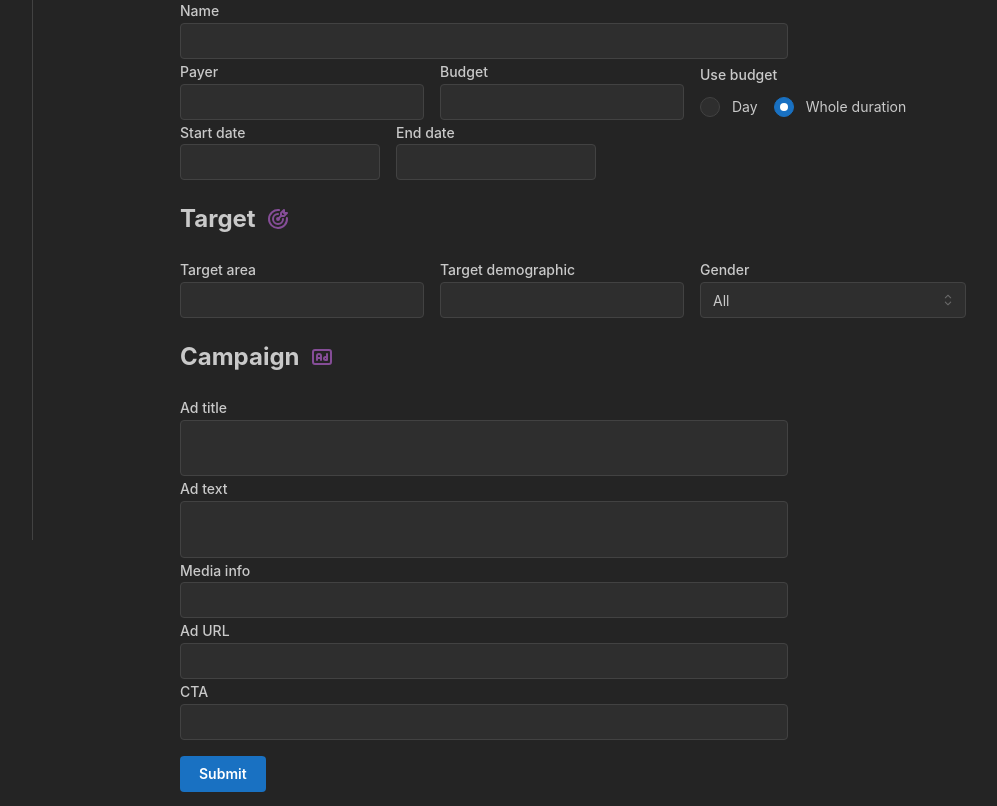
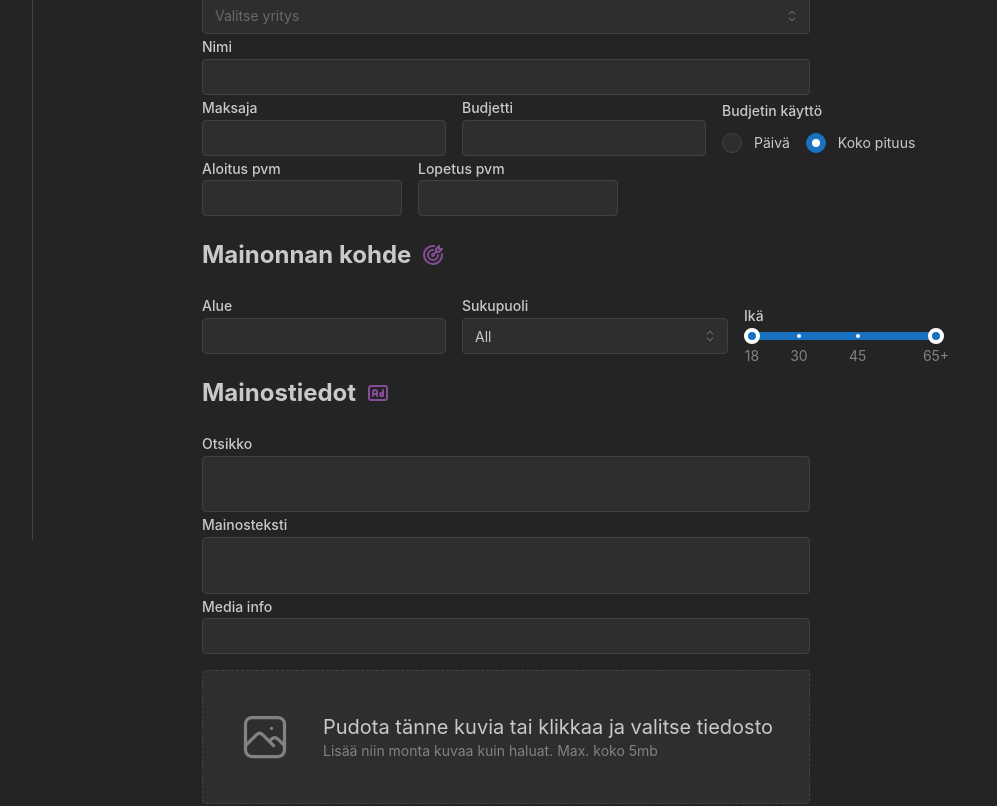
Before and after one commit to tammenterho/Markku, a React (Vite) app in the folder client/: page /new in a window 1280 px wide. Shown: the part 260-1066 px from the top of the page, without its empty margins (167-1164 px from the left). Built offline with nearby package versions, Linux system fonts and the light colour scheme.

Commit message:
dragdrop, ad/post/, cta, age slider, validat form

```diff
--- a/client/package.json
+++ b/client/package.json
@@ -22,6 +22,8 @@
     "@tabler/icons-react": "^3.36.1",
     "axios": "^1.13.2",
     "dayjs": "^1.11.19",
+    "install": "^0.13.0",
+    "npm": "^11.8.0",
     "react": "^19.1.1",
     "react-dom": "^19.1.1",
     "react-router": "^7.13.0",
--- a/client/src/components/CreateCampaign.tsx
+++ b/client/src/components/CreateCampaign.tsx
@@ -8,25 +8,87 @@ import {
   TextInput,
   Title,
   Center,
+  RangeSlider,
+  Input,
+  Text,
+  SimpleGrid,
+  Image,
+  ActionIcon,
 } from "@mantine/core";
+import { Dropzone, IMAGE_MIME_TYPE } from "@mantine/dropzone";
 import { useForm } from "@mantine/form";
 import { DatePickerInput } from "@mantine/dates";
 import axios from "axios";
 import { useNavigate } from "react-router-dom";
+import { useState } from "react";
 import {
   IconAd,
   IconBuildingSkyscraper,
+  IconPhoto,
   IconTargetArrow,
+  IconUpload,
+  IconX,
 } from "@tabler/icons-react";
 
 const companyData = ["Yritys A", "Yritys B", "Yritys C"];
-const genders = ["All", "Female", "Male"];
+const genders = ["All", "Nainen", "Mies"];
+const ctas = [
+  "Pyydä tarjous",
+  "Hae nyt",
+  "Varaa nyt",
+  "Ota meihin yhteyttä",
+  "Lataa",
+  "Tartu tarjoukseen",
+  "Hanki markkinointeja",
+  "Hae esitysajat",
+  "Lue lisää",
+  "Kuuntele nyt",
+  "Tilaa nyt",
+  "Hanki käyttöoikeus",
+  "Varaa aika",
+  "Näytä ruokalista",
+  "Tilaa päivitykset",
+  "Osta nyt",
+  "Rekisteröidy",
+  "Tilaa",
+  "Katso lisää",
+];
 
 const CreateCampaign = () => {
   const navigate = useNavigate();
 
+  const [files, setFiles] = useState<any[]>([]);
+
+  const removeFile = (index: number) => {
+    setFiles((prev) => prev.filter((_, i) => i !== index));
+  };
+
+  const previews = files.map((file, index) => {
+    const imageUrl = file.preview;
+    return (
+      <div key={index} style={{ position: "relative" }}>
+        <Image
+          src={imageUrl}
+          onLoad={() => URL.revokeObjectURL(imageUrl)}
+          radius="md"
+        />
+        <ActionIcon
+          variant="filled"
+          color="red"
+          size="sm"
+          radius="xl"
+          style={{ position: "absolute", top: 5, right: 5 }}
+          onClick={() => removeFile(index)}
+        >
+          <IconX size="70%" />
+        </ActionIcon>
+      </div>
+    );
+  });
+
   const form = useForm({
     initialValues: {
+      type: "AD",
       company: "",
       name: "",
       payer: "",
@@ -41,7 +103,24 @@ const CreateCampaign = () => {
       adText: "",
       mediaInfo: "",
       adUrl: "",
-      CTA: "",
+      CTA: "Lue lisää",
+    },
+    validate: (values) => {
+      const errors: Record<string, string> = {};
+      if (!values.company) errors.company = "Pakollinen kenttä";
+      if (!values.name) errors.name = "Pakollinen kenttä";
+      if (!values.startDate) errors.startDate = "Pakollinen kenttä";
+      if (!values.adText) errors.adText = "Pakollinen kenttä";
+
+      if (values.type === "AD") {
+        if (!values.payer) errors.payer = "Pakollinen kenttä";
+        if (!values.budget) errors.budget = "Pakollinen kenttä";
+        if (!values.endDate) errors.endDate = "Pakollinen kenttä";
+        if (!values.targetArea) errors.targetArea = "Pakollinen kenttä";
+        if (!values.adTitle) errors.adTitle = "Pakollinen kenttä";
+        if (!values.adUrl) errors.adUrl = "Pakollinen kenttä";
+      }
+      return errors;
     },
   });
 
@@ -49,7 +128,7 @@ const CreateCampaign = () => {
     const campaignData = {
       clientId: "659e7d23473b8d69cb77c2fb",
       companyId: "659e7d23473b8d69cb77c2fb",
-      type: "AD",
+      type: values.type,
       company: values.company,
       name: values.name,
       customer: values.payer,
@@ -74,98 +153,127 @@ const CreateCampaign = () => {
     <Center>
       <form onSubmit={form.onSubmit(handleSubmit)}>
         <Title>Luo Uusi</Title>
+        <Radio.Group mb="md" {...form.getInputProps("type")}>
+          <Group mt={"md"}>
+            <Radio value="AD" label="Mainos" />
+            <Radio value="POST" label="Postaus" />
+          </Group>
+        </Radio.Group>
         <h2>
           <Flex align="center" gap="xs">
-            General
+            Yleiset
             <IconBuildingSkyscraper color="#854d97" />
           </Flex>
         </h2>
         <Select
           w={"38rem"}
-          label="Company"
+          label="Yritys"
           placeholder="Valitse yritys"
           data={companyData}
           {...form.getInputProps("company")}
         />
-        <TextInput w={"38rem"} label="Name" {...form.getInputProps("name")} />
+        <TextInput w={"38rem"} label="Nimi" {...form.getInputProps("name")} />
+        {form.values.type === "AD" && (
           <Group>
             <TextInput
               miw="200px"
-            label="Payer"
+              label="Maksaja"
               labelProps={{ style: { whiteSpace: "nowrap" } }}
               {...form.getInputProps("payer")}
             />
             <TextInput
               miw="200px"
-            label="Budget"
+              label="Budjetti"
               type="number"
               labelProps={{ style: { whiteSpace: "nowrap" } }}
               {...form.getInputProps("budget")}
             />
             <Radio.Group
               name="budgetPeriod"
-            label="Use budget"
+              label="Budjetin käyttö"
               {...form.getInputProps("budgetPeriod")}
             >
               <Group mt="xs">
-              <Radio value="Day" label="Day" />
-              <Radio value="Duration" label="Whole duration" />
+                <Radio value="Day" label="Päivä" />
+                <Radio value="Duration" label="Koko pituus" />
               </Group>
             </Radio.Group>
           </Group>
+        )}
         <Group>
           <DatePickerInput
             miw="200px"
-            label="Start date"
+            label="Aloitus pvm"
             labelProps={{ style: { whiteSpace: "nowrap" } }}
             {...form.getInputProps("startDate")}
           />
+          {form.values.type === "AD" && (
             <DatePickerInput
               miw="200px"
-            label="End date"
+              label="Lopetus pvm"
               labelProps={{ style: { whiteSpace: "nowrap" } }}
               {...form.getInputProps("endDate")}
             />
+          )}
         </Group>
+        {form.values.type === "AD" && (
+          <>
             <h2>
               <Flex align="center" gap="xs">
-            Target
+                Mainonnan kohde
                 <IconTargetArrow color="#854d97" />
               </Flex>
             </h2>
             <Group>
               <TextInput
-            label="Target area"
+                label="Alue"
                 labelProps={{ style: { whiteSpace: "nowrap" } }}
                 {...form.getInputProps("targetArea")}
               />
-          <TextInput
-            label="Target demographic"
-            labelProps={{ style: { whiteSpace: "nowrap" } }}
-            {...form.getInputProps("targetDemographic")}
-          />
               <Select
-            label="Gender"
+                label="Sukupuoli"
                 data={genders}
                 labelProps={{ style: { whiteSpace: "nowrap" } }}
                 {...form.getInputProps("gender")}
               />
+              <Input.Wrapper
+                label="Ikä"
+                labelProps={{ style: { whiteSpace: "nowrap" } }}
+                miw="200px"
+              >
+                <RangeSlider
+                  color="blue"
+                  min={18}
+                  max={65}
+                  defaultValue={[18, 65]}
+                  marks={[
+                    { value: 18, label: "18" },
+                    { value: 30, label: "30" },
+                    { value: 45, label: "45" },
+                    { value: 65, label: "65+" },
+                  ]}
+                />
+              </Input.Wrapper>
             </Group>
+          </>
+        )}
         <h2>
           <Flex align="center" gap="xs">
-            Campaign
+            Mainostiedot
             <IconAd color="#854d97" />
           </Flex>
         </h2>
 
+        {form.values.type === "AD" && (
           <Textarea
             w={"38rem"}
-          label="Ad title"
+            label="Otsikko"
             {...form.getInputProps("adTitle")}
           />
+        )}
         <Textarea
           w={"38rem"}
-          label="Ad text"
+          label={form.values.type === "AD" ? "Mainosteksti" : "Caption"}
           {...form.getInputProps("adText")}
         />
         <TextInput
@@ -173,12 +281,81 @@ const CreateCampaign = () => {
           label="Media info"
           {...form.getInputProps("mediaInfo")}
         />
+        <div>
+          <Dropzone
+            w={"38rem"}
+            mt={"md"}
+            onDrop={(acceptedFiles) => {
+              setFiles((prev) => [
+                ...prev,
+                ...acceptedFiles.map((file) =>
+                  Object.assign(file, {
+                    preview: URL.createObjectURL(file),
+                  }),
+                ),
+              ]);
+            }}
+            onReject={(files) => console.log("rejected files", files)}
+            maxSize={5 * 1024 ** 2}
+            accept={IMAGE_MIME_TYPE}
+          >
+            <Group
+              justify="center"
+              gap="xl"
+              mih={100}
+              style={{ pointerEvents: "none" }}
+            >
+              <Dropzone.Accept>
+                <IconUpload
+                  size={52}
+                  color="var(--mantine-color-blue-6)"
+                  stroke={1.5}
+                />
+              </Dropzone.Accept>
+              <Dropzone.Reject>
+                <IconX
+                  size={52}
+                  color="var(--mantine-color-red-6)"
+                  stroke={1.5}
+                />
+              </Dropzone.Reject>
+              <Dropzone.Idle>
+                <IconPhoto
+                  size={52}
+                  color="var(--mantine-color-dimmed)"
+                  stroke={1.5}
+                />
+              </Dropzone.Idle>
+
+              <div>
+                <Text size="xl" inline>
+                  Pudota tänne kuvia tai klikkaa ja valitse tiedosto
+                </Text>
+                <Text size="sm" c="dimmed" inline mt={7}>
+                  Lisää niin monta kuvaa kuin haluat. Max. koko 5mb
+                </Text>
+              </div>
+            </Group>
+          </Dropzone>
+        </div>
+        <SimpleGrid cols={4} mt="md" w={"38rem"}>
+          {previews}
+        </SimpleGrid>
+        {form.values.type === "AD" && (
+          <>
             <TextInput
               w={"38rem"}
-          label="Ad URL"
+              label="URL"
               {...form.getInputProps("adUrl")}
             />
-        <TextInput w={"38rem"} label="CTA" {...form.getInputProps("CTA")} />
+            <Select
+              w={"38rem"}
+              label="Toimintakutsu"
+              data={ctas}
+              {...form.getInputProps("CTA")}
+            />
+          </>
+        )}
         <Group mt="md">
           <Button type="submit">Submit</Button>
         </Group>
--- a/client/src/main.tsx
+++ b/client/src/main.tsx
@@ -3,6 +3,7 @@ import { createRoot } from "react-dom/client";
 import { BrowserRouter } from "react-router";
 import "@mantine/core/styles.css";
 import { MantineProvider } from "@mantine/core";
+import "@mantine/dropzone/styles.css";
 import "@mantine/dates/styles.css";
 import App from "./App.tsx";
 
```
Also changed, not shown: 1 other file (tests, documents, lock files or other folders). Lines whose indentation alone changed are shown as unchanged.
